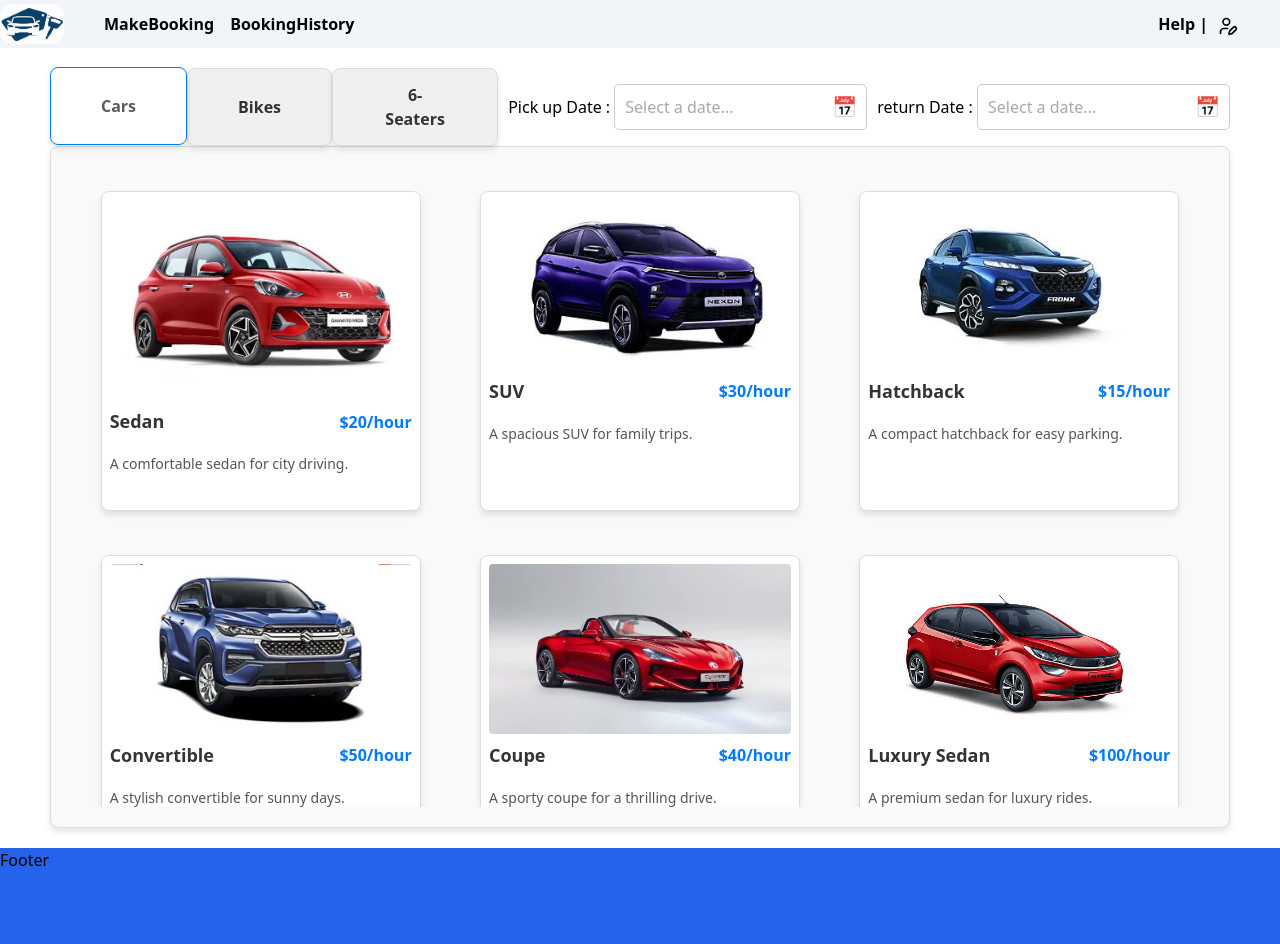
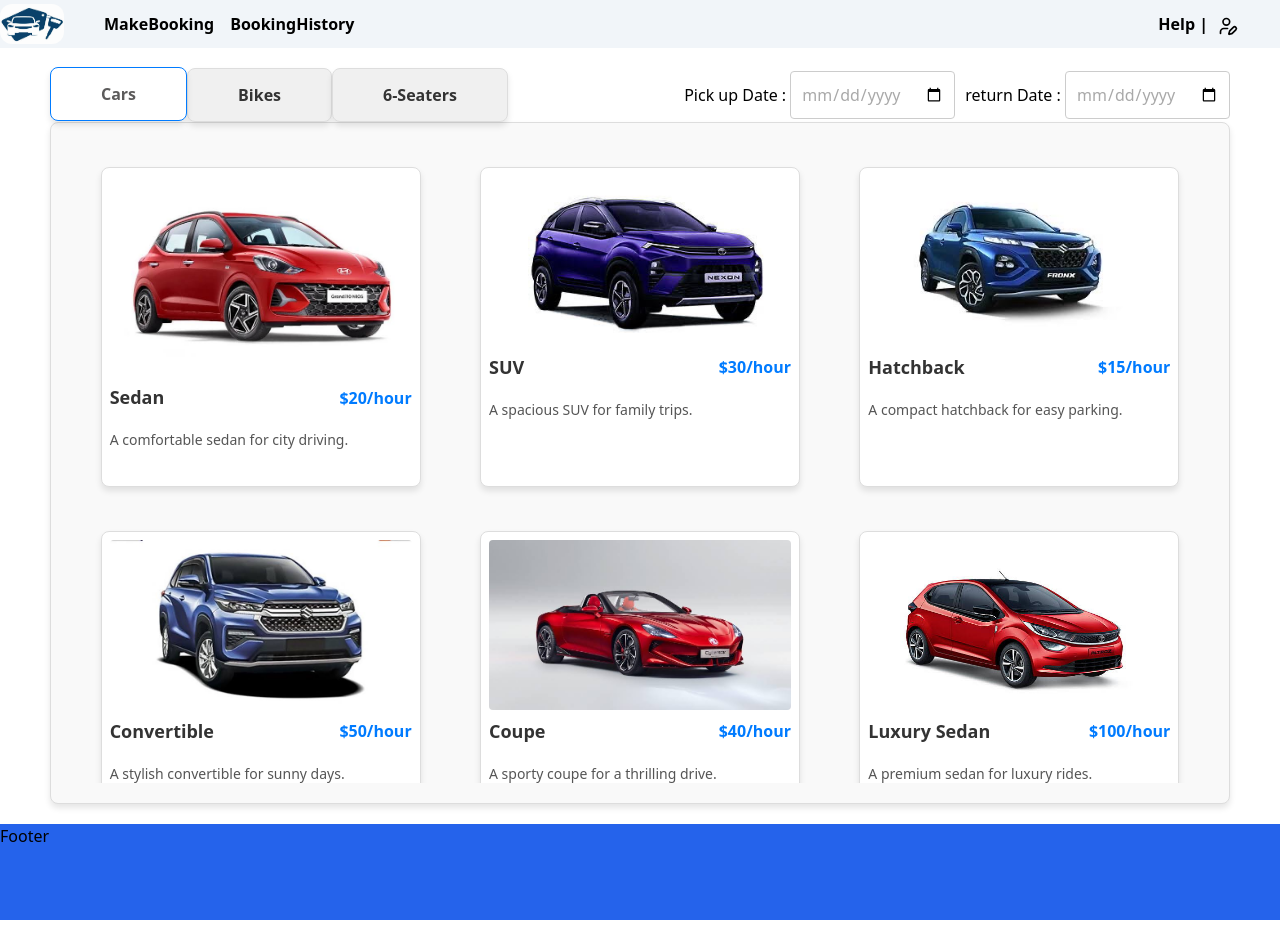
Before and after one commit to prakashCapg/Vehical_Rental_App, a React (Create React App) app: page /user/vehicle-booking in a window 1280 px wide. After the commit the page ends 920 px from the top, so only its background shows below. Built offline with nearby package versions, Linux system fonts and the light colour scheme.

Commit message:
updated the backend data and card1 and datapicker and synced components

```diff
--- a/src/backendData.js
+++ b/src/backendData.js
@@ -1,77 +1,20 @@
 export const backendData = {
-  bookings: [
-    {
-      id: 1,
-      vehicleType: "Car",
-      vehicleDetails: "Maruti Alto",
-      status: "Booked",
-      bookingDate: "2024-09-18",
-      bookingTime: "09:00 AM",
-      pickupDate: "2024-09-21",
-      returnDate: "2024-09-25",
-      time: "10:00 AM",
-      pickupLocation: "Location A",
-      dropOffLocation: "Location B",
-      bookingReference: "REF1000",
-      paymentMethod: "Credit Card",
-      totalCost: "Rs.350.00",
-    },
-    {
-      id: 2,
-      vehicleType: "Car",
-      vehicleDetails: "Maruti Wegan R",
-      status: "Completed",
-      bookingDate: "2024-09-19",
-      bookingTime: "10:00 AM",
-      pickupDate: "2024-09-22",
-      returnDate: "2024-09-26",
-      time: "11:00 AM",
-      pickupLocation: "Location C",
-      dropOffLocation: "Location D",
-      bookingReference: "REF1001",
-      paymentMethod: "Credit Card",
-      totalCost: "Rs.450.00",
-    },
-    {
-      id: 3,
-      vehicleType: "Bike",
-      vehicleDetails: "Bajaj Pulsur",
-      status: "Pending",
-      bookingDate: "2024-09-20",
-      bookingTime: "11:00 AM",
-      pickupDate: "2024-09-23",
-      returnDate: "2024-09-27",
-      time: "12:00 PM",
-      pickupLocation: "Location E",
-      dropOffLocation: "Location F",
-      bookingReference: "REF1002",
-      paymentMethod: "Debit Card",
-      totalCost: "Rs.600.00",
-    },
-    {
-      id: 4,
-      vehicleType: "Car",
-      vehicleDetails: "Honda City",
-      status: "Cancelled",
-      bookingDate: "2024-09-21",
-      bookingTime: "12:00 AM",
-      pickupDate: "2024-09-24",
-      returnDate: "2024-09-28",
-      time: "01:00 PM",
-      pickupLocation: "Location G",
-      dropOffLocation: "Location H",
-      bookingReference: "REF1003",
-      paymentMethod: "PayPal",
-      totalCost: "Rs.350.00",
-    },
-  ],
   carData: [
     {
       id: 1,
       type: "car",
       image: "/images/car1.jpg",
       title: "Sedan",
-      price: 20,
+      brand: "Toyota",
+      model: "Camry",
+      transmission: "Automatic",
+      fuelType: "Gasoline",
+      price: 20000,
+      rentPrice: 20,
+      registration: "AB123CD",
+      pickupDate: "2024-09-25",
+      returnDate: "2024-09-30",
+      status: "Available",
       description: "A comfortable sedan for city driving.",
     },
     {
@@ -79,7 +22,16 @@ export const backendData = {
       type: "car",
       image: "/images/car2.jpg",
       title: "SUV",
-      price: 30,
+      brand: "Honda",
+      model: "CR-V",
+      transmission: "Automatic",
+      fuelType: "Diesel",
+      price: 30000,
+      rentPrice: 30,
+      registration: "XY456ZT",
+      pickupDate: "2024-09-28",
+      returnDate: "2024-10-05",
+      status: "Not Available",
       description: "A spacious SUV for family trips.",
     },
     {
@@ -87,7 +39,16 @@ export const backendData = {
       type: "car",
       image: "/images/car3.jpg",
       title: "Hatchback",
-      price: 15,
+      brand: "Ford",
+      model: "Fiesta",
+      transmission: "Manual",
+      fuelType: "Gasoline",
+      price: 15000,
+      rentPrice: 15,
+      registration: "MN789OP",
+      pickupDate: "2024-10-01",
+      returnDate: "2024-10-10",
+      status: "Available",
       description: "A compact hatchback for easy parking.",
     },
     {
@@ -95,7 +56,16 @@ export const backendData = {
       type: "car",
       image: "/images/car4.jpg",
       title: "Convertible",
-      price: 50,
+      brand: "BMW",
+      model: "Z4",
+      transmission: "Automatic",
+      fuelType: "Gasoline",
+      price: 50000,
+      rentPrice: 50,
+      registration: "CV123BW",
+      pickupDate: "2024-09-27",
+      returnDate: "2024-09-30",
+      status: "Available",
       description: "A stylish convertible for sunny days.",
     },
     {
@@ -103,7 +73,16 @@ export const backendData = {
       type: "car",
       image: "/images/car5.jpg",
       title: "Coupe",
-      price: 40,
+      brand: "Audi",
+      model: "A5",
+      transmission: "Automatic",
+      fuelType: "Gasoline",
+      price: 40000,
+      rentPrice: 40,
+      registration: "CP456AD",
+      pickupDate: "2024-09-29",
+      returnDate: "2024-10-02",
+      status: "Not Available",
       description: "A sporty coupe for a thrilling drive.",
     },
     {
@@ -111,7 +90,16 @@ export const backendData = {
       type: "car",
       image: "/images/car6.jpg",
       title: "Luxury Sedan",
-      price: 100,
+      brand: "Mercedes",
+      model: "E-Class",
+      transmission: "Automatic",
+      fuelType: "Diesel",
+      price: 60000,
+      rentPrice: 100,
+      registration: "LS789ME",
+      pickupDate: "2024-10-03",
+      returnDate: "2024-10-08",
+      status: "Available",
       description: "A premium sedan for luxury rides.",
     },
     {
@@ -119,7 +107,16 @@ export const backendData = {
       type: "car",
       image: "/images/car7.jpg",
       title: "Compact SUV",
-      price: 25,
+      brand: "Nissan",
+      model: "Rogue",
+      transmission: "Automatic",
+      fuelType: "Gasoline",
+      price: 25000,
+      rentPrice: 25,
+      registration: "CS123NS",
+      pickupDate: "2024-10-01",
+      returnDate: "2024-10-07",
+      status: "Not Available",
       description: "A compact SUV for urban adventures.",
     },
     {
@@ -127,7 +124,16 @@ export const backendData = {
       type: "car",
       image: "/images/car8.jpg",
       title: "Electric Car",
-      price: 35,
+      brand: "Tesla",
+      model: "Model 3",
+      transmission: "Automatic",
+      fuelType: "Electric",
+      price: 35000,
+      rentPrice: 35,
+      registration: "EC456TS",
+      pickupDate: "2024-10-04",
+      returnDate: "2024-10-10",
+      status: "Available",
       description: "An eco-friendly electric vehicle.",
     },
     {
@@ -135,7 +141,16 @@ export const backendData = {
       type: "car",
       image: "/images/car9.jpg",
       title: "Pickup Truck",
-      price: 45,
+      brand: "Ford",
+      model: "F-150",
+      transmission: "Automatic",
+      fuelType: "Gasoline",
+      price: 45000,
+      rentPrice: 45,
+      registration: "PT123FD",
+      pickupDate: "2024-09-30",
+      returnDate: "2024-10-05",
+      status: "Available",
       description: "A powerful pickup truck for heavy loads.",
     },
     {
@@ -143,7 +158,16 @@ export const backendData = {
       type: "car",
       image: "/images/car10.jpg",
       title: "Minivan",
-      price: 55,
+      brand: "Chrysler",
+      model: "Pacifica",
+      transmission: "Automatic",
+      fuelType: "Gasoline",
+      price: 55000,
+      rentPrice: 55,
+      registration: "MV456CH",
+      pickupDate: "2024-10-02",
+      returnDate: "2024-10-07",
+      status: "Not Available",
       description: "A family-friendly minivan with spacious seating.",
     },
   ],
@@ -153,7 +177,16 @@ export const backendData = {
       type: "bike",
       image: "/images/bike1.jpg",
       title: "Sport Bike",
-      price: 10,
+      brand: "Yamaha",
+      model: "YZF-R3",
+      transmission: "Manual",
+      fuelType: "Gasoline",
+      price: 8000,
+      rentPrice: 10,
+      registration: "BK123YZ",
+      pickupDate: "2024-09-25",
+      returnDate: "2024-09-28",
+      status: "Available",
       description: "A fast sport bike for thrill-seekers.",
     },
     {
@@ -161,7 +194,16 @@ export const backendData = {
       type: "bike",
       image: "/images/bike2.jpg",
       title: "Cruiser",
-      price: 12,
+      brand: "Harley Davidson",
+      model: "Street 750",
+      transmission: "Manual",
+      fuelType: "Gasoline",
+      price: 12000,
+      rentPrice: 12,
+      registration: "CR567HD",
+      pickupDate: "2024-09-26",
+      returnDate: "2024-09-29",
+      status: "Not Available",
       description: "A classic cruiser for long rides.",
     },
     {
@@ -169,7 +211,16 @@ export const backendData = {
       type: "bike",
       image: "/images/bike3.jpg",
       title: "Dirt Bike",
-      price: 15,
+      brand: "Kawasaki",
+      model: "KX250",
+      transmission: "Manual",
+      fuelType: "Gasoline",
+      price: 9000,
+      rentPrice: 15,
+      registration: "DB123KW",
+      pickupDate: "2024-09-28",
+      returnDate: "2024-10-01",
+      status: "Available",
       description: "A rugged dirt bike for off-road adventures.",
     },
     {
@@ -177,7 +228,16 @@ export const backendData = {
       type: "bike",
       image: "/images/bike4.jpg",
       title: "Touring Bike",
-      price: 18,
+      brand: "Honda",
+      model: "Gold Wing",
+      transmission: "Automatic",
+      fuelType: "Gasoline",
+      price: 18000,
+      rentPrice: 18,
+      registration: "TB456HD",
+      pickupDate: "2024-09-29",
+      returnDate: "2024-10-03",
+      status: "Not Available",
       description: "A touring bike for long-distance trips.",
     },
     {
@@ -185,7 +245,16 @@ export const backendData = {
       type: "bike",
       image: "/images/bike5.jpg",
       title: "Electric Bike",
-      price: 20,
+      brand: "Zero Motorcycles",
+      model: "SR/F",
+      transmission: "Automatic",
+      fuelType: "Electric",
+      price: 20000,
+      rentPrice: 20,
+      registration: "EB789ZM",
+      pickupDate: "2024-09-30",
+      returnDate: "2024-10-02",
+      status: "Available",
       description: "An eco-friendly electric bike.",
     },
     {
@@ -193,7 +262,16 @@ export const backendData = {
       type: "bike",
       image: "/images/bike6.jpg",
       title: "Standard Bike",
-      price: 8,
+      brand: "Suzuki",
+      model: "GSX-S750",
+      transmission: "Manual",
+      fuelType: "Gasoline",
+      price: 8000,
+      rentPrice: 8,
+      registration: "SB123SZ",
+      pickupDate: "2024-09-27",
+      returnDate: "2024-10-01",
+      status: "Available",
       description: "A standard bike for daily commuting.",
     },
     {
@@ -201,7 +279,16 @@ export const backendData = {
       type: "bike",
       image: "/images/bike7.jpg",
       title: "Adventure Bike",
-      price: 22,
+      brand: "BMW",
+      model: "F 850 GS",
+      transmission: "Manual",
+      fuelType: "Gasoline",
+      price: 22000,
+      rentPrice: 22,
+      registration: "AB123BM",
+      pickupDate: "2024-10-01",
+      returnDate: "2024-10-04",
+      status: "Not Available",
       description: "A bike for adventure and exploration.",
     },
     {
@@ -209,7 +296,16 @@ export const backendData = {
       type: "bike",
       image: "/images/bike8.jpg",
       title: "Mountain Bike",
-      price: 16,
+      brand: "Giant",
+      model: "Anthem",
+      transmission: "Manual",
+      fuelType: "Electric",
+      price: 16000,
+      rentPrice: 16,
+      registration: "MB456GT",
+      pickupDate: "2024-10-02",
+      returnDate: "2024-10-05",
+      status: "Available",
       description: "A mountain bike for tough terrains.",
     },
     {
@@ -217,7 +313,16 @@ export const backendData = {
       type: "bike",
       image: "/images/bike9.jpg",
       title: "Scooter",
-      price: 5,
+      brand: "Vespa",
+      model: "GTS 300",
+      transmission: "Automatic",
+      fuelType: "Gasoline",
+      price: 5000,
+      rentPrice: 5,
+      registration: "SC123VP",
+      pickupDate: "2024-09-30",
+      returnDate: "2024-10-02",
+      status: "Available",
       description: "A small and convenient scooter.",
     },
     {
@@ -225,18 +330,35 @@ export const backendData = {
       type: "bike",
       image: "/images/bike10.jpg",
       title: "Moped",
-      price: 7,
+      brand: "Honda",
+      model: "Metropolitan",
+      transmission: "Automatic",
+      fuelType: "Gasoline",
+      price: 7000,
+      rentPrice: 7,
+      registration: "MP456HD",
+      pickupDate: "2024-10-01",
+      returnDate: "2024-10-04",
+      status: "Not Available",
       description: "A lightweight moped for easy rides.",
     },
   ],
   sixSeaterData: [
-    // Example data for six-seaters
     {
       id: 21,
       type: "six-seater",
       image: "/images/sixseater1.jpg",
       title: "Van",
-      price: 40,
+      brand: "Toyota",
+      model: "Sienna",
+      transmission: "Automatic",
+      fuelType: "Gasoline",
+      price: 40000,
+      rentPrice: 40,
+      registration: "SS123TO",
+      pickupDate: "2024-09-25",
+      returnDate: "2024-09-30",
+      status: "Available",
       description: "A spacious van for group travel.",
     },
     {
@@ -244,8 +366,153 @@ export const backendData = {
       type: "six-seater",
       image: "/images/sixseater2.jpg",
       title: "SUV",
-      price: 50,
-      description: "An SUV with extra seating.",
+      brand: "Chevrolet",
+      model: "Suburban",
+      transmission: "Automatic",
+      fuelType: "Diesel",
+      price: 50000,
+      rentPrice: 50,
+      registration: "SS456CH",
+      pickupDate: "2024-09-26",
+      returnDate: "2024-10-01",
+      status: "Not Available",
+      description: "An SUV with extra seating for large families.",
+    },
+    {
+      id: 23,
+      type: "six-seater",
+      image: "/images/sixseater3.jpg",
+      title: "Minivan",
+      brand: "Honda",
+      model: "Odyssey",
+      transmission: "Automatic",
+      fuelType: "Gasoline",
+      price: 45000,
+      rentPrice: 45,
+      registration: "SS789HO",
+      pickupDate: "2024-09-27",
+      returnDate: "2024-09-29",
+      status: "Available",
+      description: "A family-friendly minivan for long trips.",
+    },
+    {
+      id: 24,
+      type: "six-seater",
+      image: "/images/sixseater4.jpg",
+      title: "SUV",
+      brand: "Ford",
+      model: "Explorer",
+      transmission: "Automatic",
+      fuelType: "Gasoline",
+      price: 48000,
+      rentPrice: 48,
+      registration: "SS123FR",
+      pickupDate: "2024-09-30",
+      returnDate: "2024-10-04",
+      status: "Not Available",
+      description: "A versatile SUV with ample seating capacity.",
+    },
+    {
+      id: 25,
+      type: "six-seater",
+      image: "/images/sixseater5.jpg",
+      title: "Luxury SUV",
+      brand: "Lexus",
+      model: "LX 570",
+      transmission: "Automatic",
+      fuelType: "Gasoline",
+      price: 90000,
+      rentPrice: 90,
+      registration: "SS456LX",
+      pickupDate: "2024-10-01",
+      returnDate: "2024-10-05",
+      status: "Available",
+      description: "A luxury SUV for those seeking a premium experience.",
+    },
+    {
+      id: 26,
+      type: "six-seater",
+      image: "/images/sixseater6.jpg",
+      title: "Electric SUV",
+      brand: "Tesla",
+      model: "Model X",
+      transmission: "Automatic",
+      fuelType: "Electric",
+      price: 120000,
+      rentPrice: 100,
+      registration: "SS789TS",
+      pickupDate: "2024-09-28",
+      returnDate: "2024-10-03",
+      status: "Not Available",
+      description: "An eco-friendly electric SUV with futuristic features.",
+    },
+    {
+      id: 27,
+      type: "six-seater",
+      image: "/images/sixseater7.jpg",
+      title: "Van",
+      brand: "Mercedes-Benz",
+      model: "Metris",
+      transmission: "Automatic",
+      fuelType: "Diesel",
+      price: 60000,
+      rentPrice: 55,
+      registration: "SS123MB",
+      pickupDate: "2024-10-02",
+      returnDate: "2024-10-07",
+      status: "Available",
+      description: "A premium van perfect for small business transportation.",
+    },
+    {
+      id: 28,
+      type: "six-seater",
+      image: "/images/sixseater8.jpg",
+      title: "Minivan",
+      brand: "Kia",
+      model: "Carnival",
+      transmission: "Automatic",
+      fuelType: "Gasoline",
+      price: 35000,
+      rentPrice: 35,
+      registration: "SS456KI",
+      pickupDate: "2024-09-29",
+      returnDate: "2024-10-03",
+      status: "Available",
+      description: "A well-rounded minivan for family road trips.",
+    },
+    {
+      id: 29,
+      type: "six-seater",
+      image: "/images/sixseater9.jpg",
+      title: "SUV",
+      brand: "Nissan",
+      model: "Armada",
+      transmission: "Automatic",
+      fuelType: "Gasoline",
+      price: 55000,
+      rentPrice: 52,
+      registration: "SS789NI",
+      pickupDate: "2024-10-01",
+      returnDate: "2024-10-05",
+      status: "Not Available",
+      description: "A robust SUV for large families or groups.",
+    },
+    {
+      id: 30,
+      type: "six-seater",
+      image: "/images/sixseater10.jpg",
+      title: "Crossover",
+      brand: "Hyundai",
+      model: "Palisade",
+      transmission: "Automatic",
+      fuelType: "Gasoline",
+      price: 45000,
+      rentPrice: 42,
+      registration: "SS456HY",
+      pickupDate: "2024-10-03",
+      returnDate: "2024-10-06",
+      status: "Available",
+      description: "A feature-packed crossover with spacious seating.",
     },
   ],
 };
--- a/src/components/Card2/index.js
+++ b/src/components/Card2/index.js
@@ -1,7 +1,7 @@
 import React from "react";
 import "./index.css";
 
-const Card2 = ({ image, title, price, description, onClick }) => {
+const Card2 = ({ image, title, rentPrice, description, onClick }) => {
   return (
     <div className="card-container">
       <center>
@@ -9,7 +9,7 @@ const Card2 = ({ image, title, price, description, onClick }) => {
           <img src={image} alt="" className="card-image" onClick={onClick} />
           <div className="card-header">
             <h2 className="card-title">{title}</h2>
-            <p className="card-price">${price}/hour</p>
+            <p className="card-price">${rentPrice}/hour</p>
           </div>
           <div className="card-description">
             <p>{description}</p>
--- a/src/components/CardWrapper/index.js
+++ b/src/components/CardWrapper/index.js
@@ -19,7 +19,7 @@ const CardWrapper = ({ cardData }) => {
           key={index}
           image={card.image}
           title={card.title}
-          price={card.price}
+          rentPrice={card.rentPrice}
           description={card.description}
           features={card.features}
           onClick={() => handlebutton(card.id)}
--- a/src/components/CustomDatePicker/CustomDatePicker.css
+++ b/src/components/CustomDatePicker/CustomDatePicker.css
@@ -1,4 +1,3 @@
-/* CustomDatePicker.css */
 .date-input-container {
   display: flex;
   position: relative;
@@ -14,28 +13,3 @@
   color: darkgray;
   cursor: pointer;
 }
-
-.hidden-date-input {
-  color: white;
-  width: 0;
-  height: 0;
-}
-
-.calendar-icon {
-  position: absolute;
-  right: 10px; /* Positioning the icon */
-  top: 50%;
-  transform: translateY(-50%); /* Center the icon vertically */
-  cursor: pointer;
-  font-size: 20px; /* Adjust icon size */
-}
-
-@media (max-width: 768px) {
-  .date-input {
-    font-size: 0.9rem; /* Slightly smaller font on smaller screens */
-  }
-
-  .calendar-icon {
-    font-size: 1.2rem; /* Smaller icon size */
-  }
-}
--- a/src/components/CustomDatePicker/index.js
+++ b/src/components/CustomDatePicker/index.js
@@ -1,36 +1,21 @@
-import React, { useRef } from "react";
+import React from "react";
 import "./CustomDatePicker.css"; // Optional: for additional styling
 
 const CustomDatePicker = ({ label, date, setDate }) => {
-  const dateInputRef = useRef(null);
-
   const handleChange = (e) => {
     setDate(e.target.value);
   };
 
   return (
     <div className="date-input-container">
-      <label style={{ display: "block" }}>{label}</label>
+      <label>{label}</label>
+
       <input
-        type="text"
-        value={date || "Select a date..."} // Custom placeholder text
-        readOnly
-        onClick={() => dateInputRef.current.showPicker()}
+        type="date"
+        value={date || "Select a date..."}
+        onChange={handleChange}
         className="date-input"
       />
-      <input
-        type="date"
-        ref={dateInputRef}
-        value={date || "Select a date..."}
-        onChange={handleChange}
-        className="hidden-date-input"
-      />
-      <span
-        className="calendar-icon"
-        onClick={() => dateInputRef.current.showPicker()}
-      >
-        📅
-      </span>
     </div>
   );
 };
--- a/src/pages/VehicleList/index.js
+++ b/src/pages/VehicleList/index.js
@@ -1,8 +1,10 @@
-import React from "react";
+import React, { useContext } from "react";
 import Tabs from "../../components/Tabs";
-import { vehicleData } from "../../services/vehicle-list.service"; // Ensure correct import
+import { vehicleData } from "../../services/vehicle-list.service";
+import VehicleContext from "../../context/VehicleContext"; // Ensure correct import
 
 const App = () => {
+  const { vehicleType, pickupDate, returnDate } = useContext(VehicleContext);
   const tabs = ["Cars", "Bikes", "6-Seaters"];
 
   // Retrieve and organize vehicle data
@@ -18,6 +20,9 @@ const App = () => {
         carData={getVehicleDataByType("car")}
         bikeData={getVehicleDataByType("bike")}
         sixSeaterData={getVehicleDataByType("six-seater")}
+        vehicleType={vehicleType || "Cars"}
+        pickupDate={pickupDate}
+        returnDate={returnDate}
       />
     </div>
   );
```
